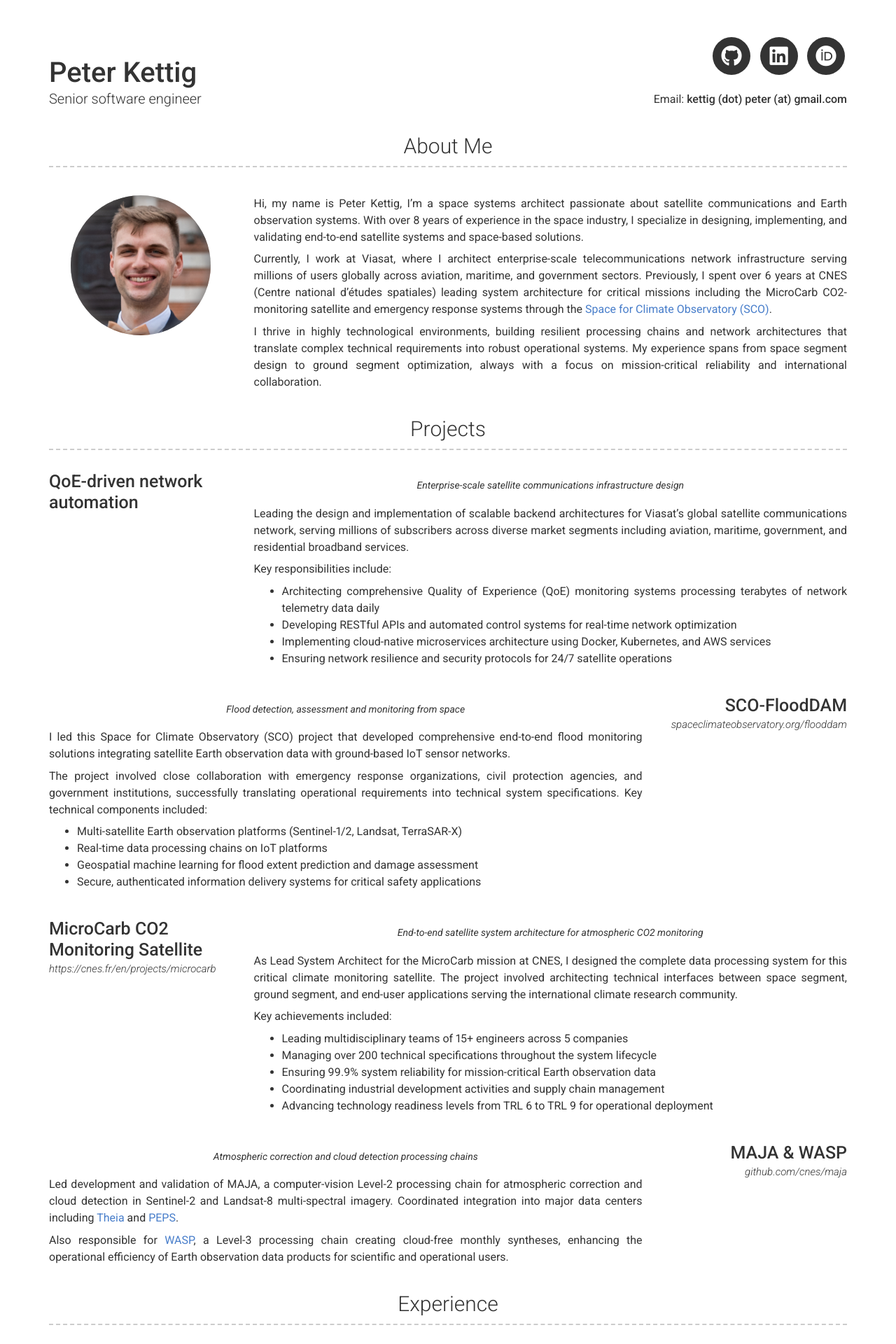
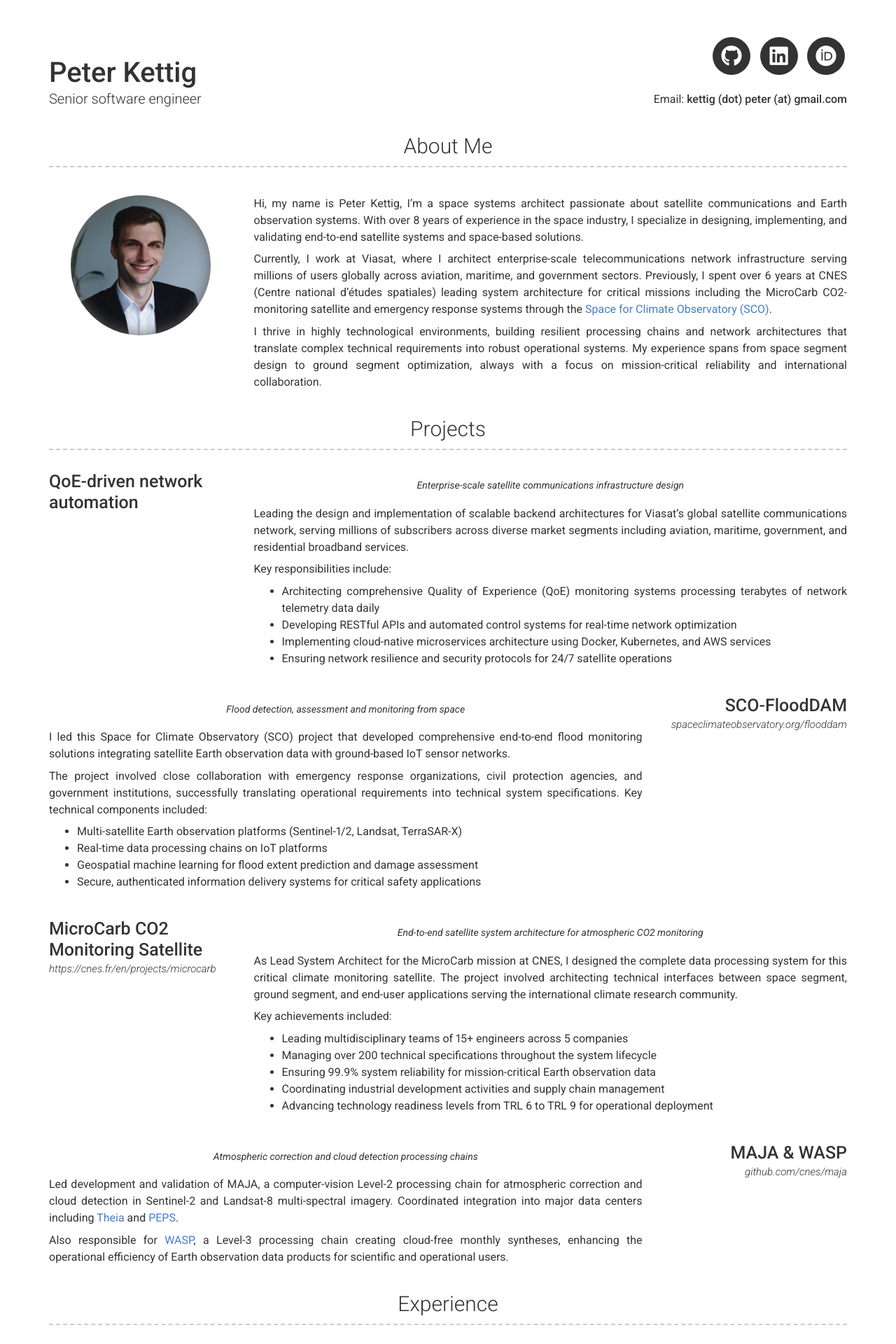
Before and after one commit to petket-5/petket-5.github.io, a Jekyll site: the page built from index.md, in a window 1280 px wide. Shown: the top 1920 px of the page at 70% size. Built offline with Jekyll 4.4.1, drawn with Linux system fonts in a browser that asks for light colours; nearby versions of some CDN libraries.

Commit message:
Update profile pic

```diff
--- a/_config.yml
+++ b/_config.yml
@@ -50,7 +50,7 @@ orcid_username: 0000-0001-5229-4889
 
 # About Section
 # about_title: About Me (Use this to override about section title)
-about_profile_image: assets/profile_pic.png
+about_profile_image: assets/profile_pic.jpg
 about_content: | # this will include new lines to allow paragraphs
  Hi, my name is Peter Kettig, I'm a space systems architect passionate about satellite communications and Earth observation systems. With over 8 years of experience in the space industry, I specialize in designing, implementing, and validating end-to-end satellite systems and space-based solutions.
 
```
Also changed, not shown: assets/profile_pic.jpg (added), assets/profile_pic.png (deleted).
